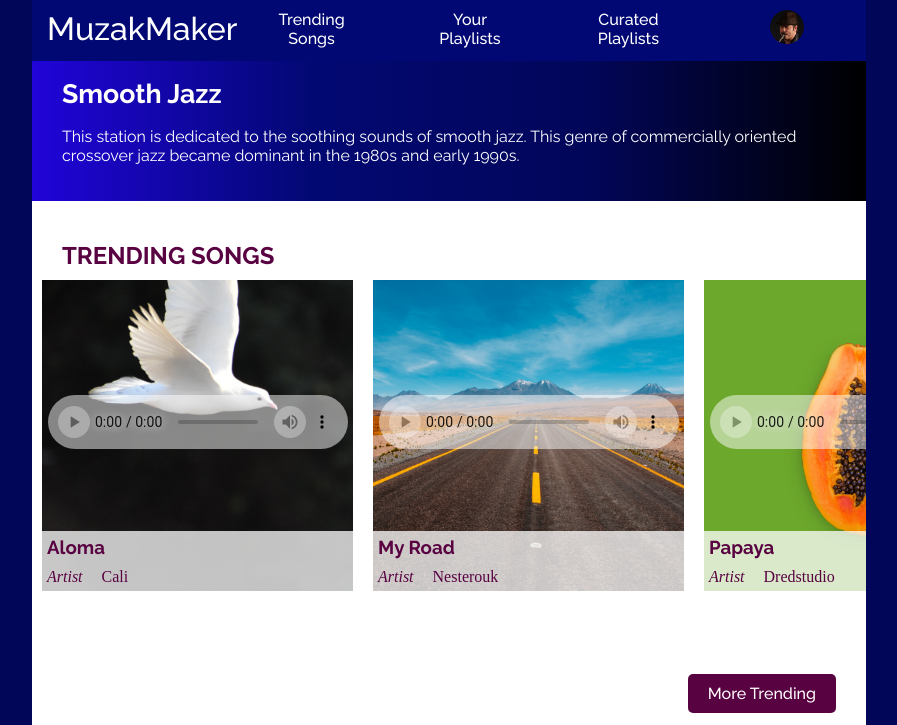
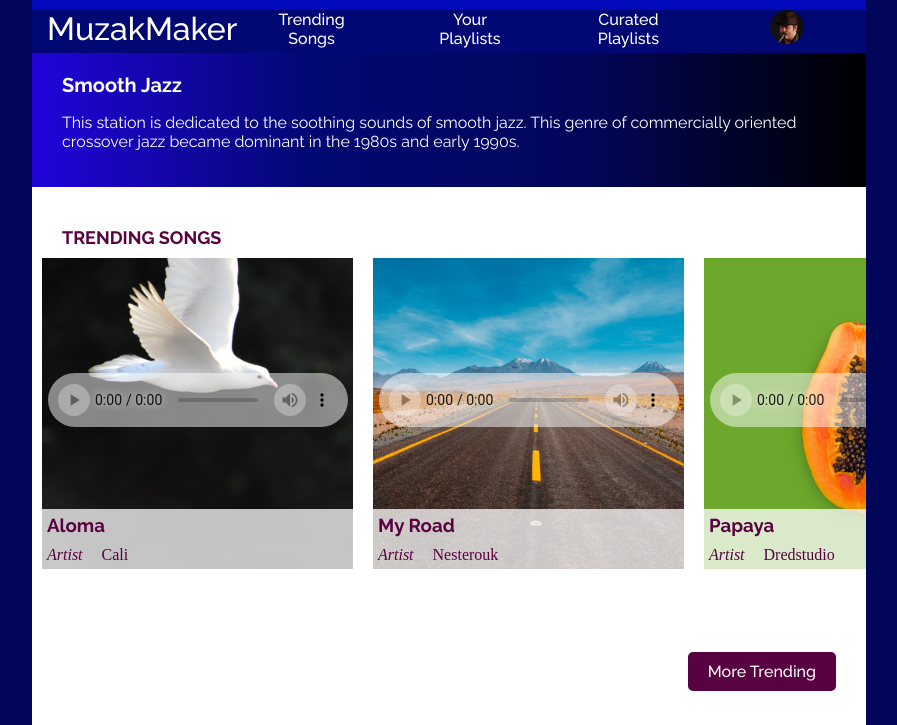
Before and after one commit to cmossma1/streamingmedia, a plain HTML site: page index.html in a window 1280 px wide. Shown: the top 725 px of the page, without its empty margins (191-1088 px from the left). Drawn offline with Linux system fonts and the light colour scheme.

Commit message:
Edit font sizes and added styles to ul tag

```diff
--- a/custom.css
+++ b/custom.css
@@ -11,13 +11,13 @@
 /* Text */
 
 h1 {
-    font-size: 20pt;
+    font-size: 20px;
     font-family: "Raleway", sans-serif;
     font-weight: 700;
 }
 
 h2 {
-    font-size: 18pt;
+    font-size: 18px;
     font-family: "Raleway", sans-serif;
     background-color: white;
     color:var(--color-maroon);
@@ -107,6 +107,8 @@ ul {
     margin-top:-5px;
     margin-bottom: 0px;
     padding-left: 0px;
+    background-color:var(--color-dark-blue);
+    padding-top: 15px;
 }
 
 nav ul li:first-child {
```
